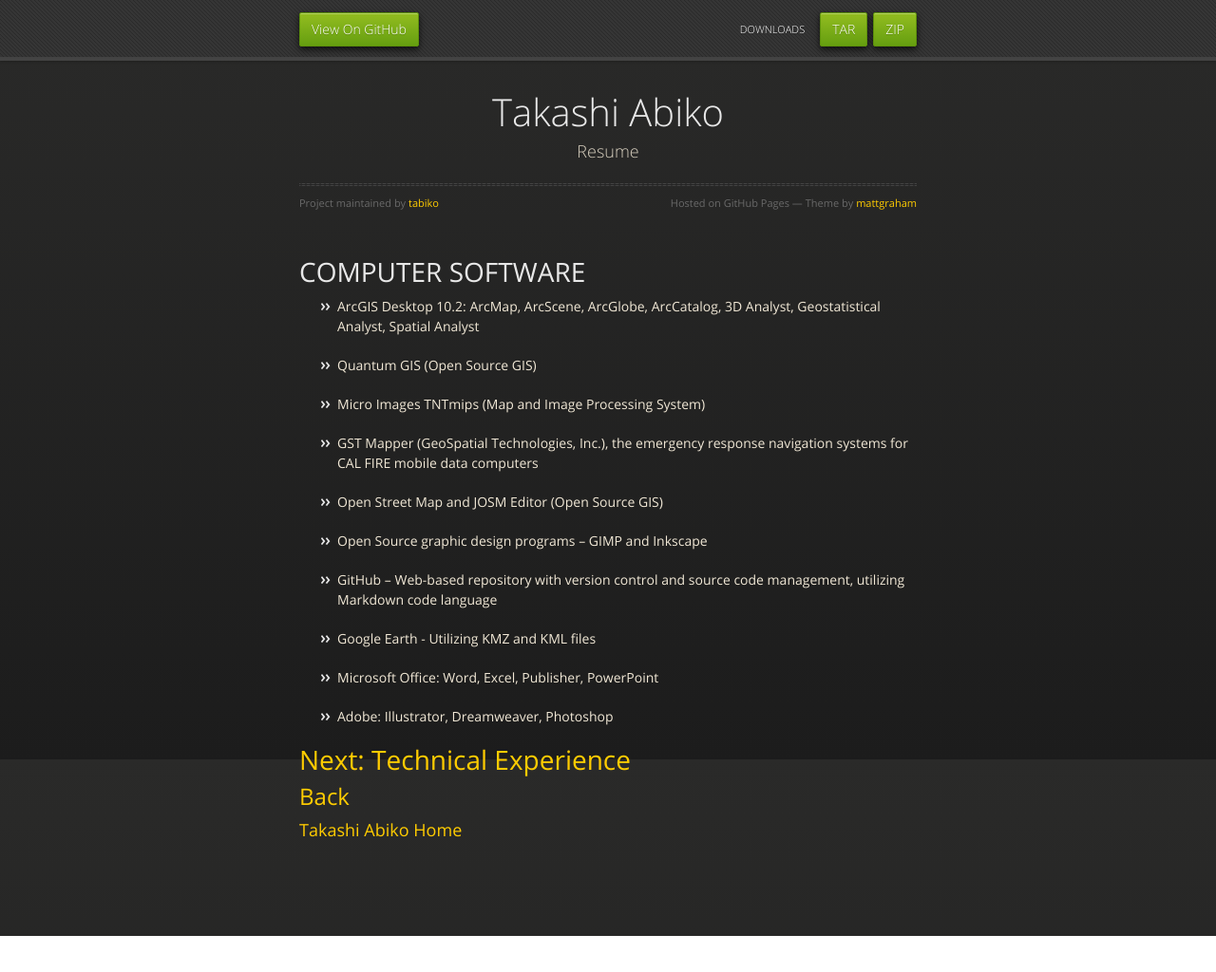
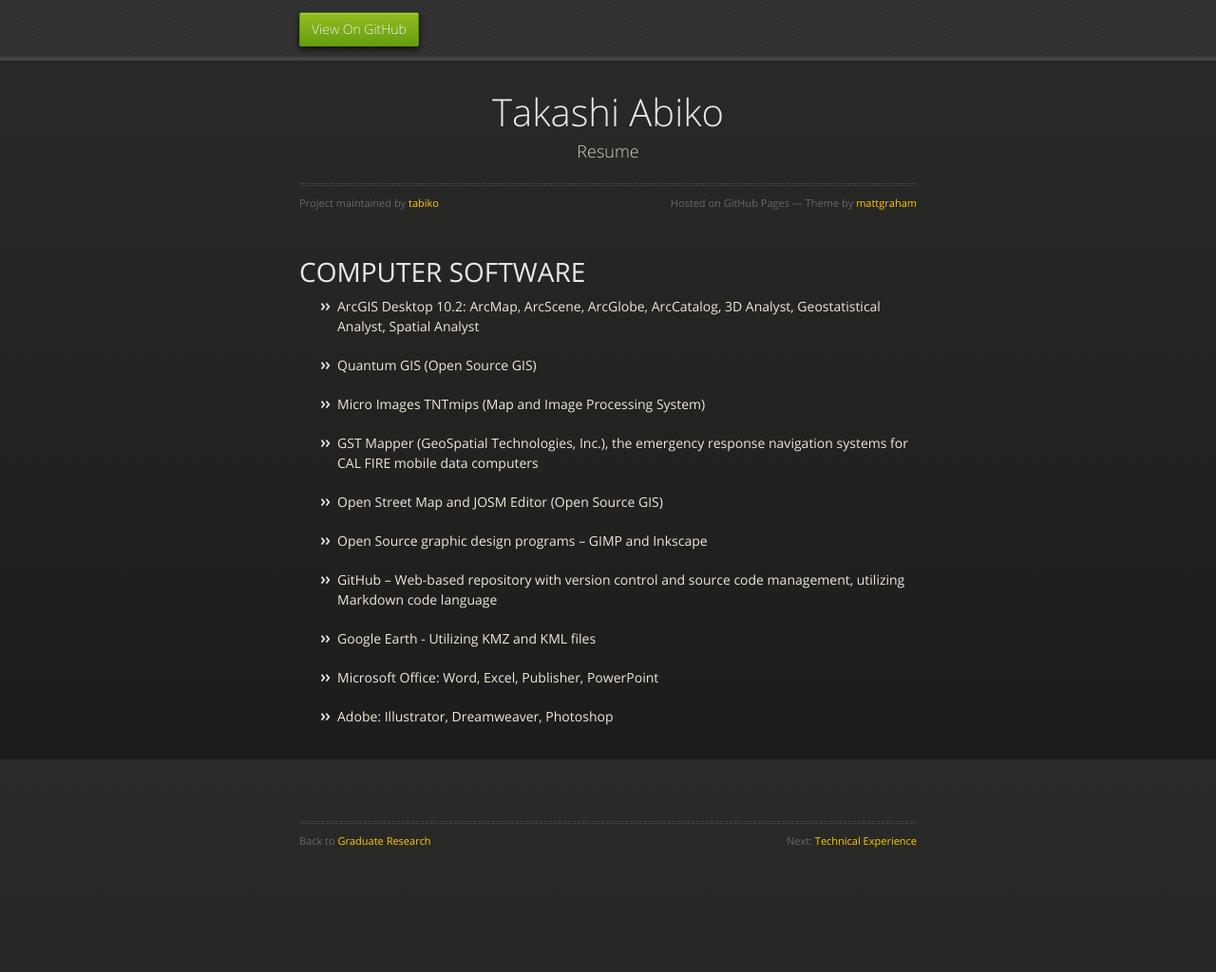
Before and after one commit to tabiko/Computer-Software, a plain HTML site: page index.html in a window 1280 px wide. Shown: the whole page at 95% size. Before the commit the page ends 986 px from the top, so only its background shows below. Drawn offline with nearby package versions, Linux system fonts and the light colour scheme.

Commit message:
Update index.html

```diff
--- a/index.html
+++ b/index.html
@@ -21,9 +21,6 @@
       <div id="header">
         <nav>
           <li class="fork"><a href="https://github.com/tabiko/Computer-Software">View On GitHub</a></li>
-          <li class="downloads"><a href="https://github.com/tabiko/Computer-Software/zipball/master">ZIP</a></li>
-          <li class="downloads"><a href="https://github.com/tabiko/Computer-Software/tarball/master">TAR</a></li>
-          <li class="title">DOWNLOADS</li>
         </nav>
       </div><!-- end header -->
 
@@ -54,21 +51,10 @@
 <li><p>Adobe: Illustrator, Dreamweaver, Photoshop</p></li>
 </ul>
 
-<h1>
-<a id="next-technical-experience" class="anchor" href="#next-technical-experience" aria-hidden="true"><span class="octicon octicon-link"></span></a><a href="http://tabiko.github.io/Technical-Experience/">Next: Technical Experience</a>
-</h1>
-
-<h2>
-<a id="back" class="anchor" href="#back" aria-hidden="true"><span class="octicon octicon-link"></span></a><a href="http://tabiko.github.io/Graduate-Research/">Back</a>
-</h2>
-
-<h3>
-<a id="takashi-abiko-home" class="anchor" href="#takashi-abiko-home" aria-hidden="true"><span class="octicon octicon-link"></span></a><a href="http://tabiko.github.io/">Takashi Abiko Home</a>
-</h3>
-      </section>
-
-    </div>
-    <!--[if !IE]><script>fixScale(document);</script><![endif]-->
-
-  </body>
+     <section>
+		    <div id="title">
+          <hr>
+          <span class="credits left">Back to <a href="http://tabiko.github.io/Graduate-Research">Graduate Research</a></span>
+          <span class="credits right">Next: <a href="http://tabiko.github.io/Technical-Experience">Technical Experience</a></span>
+        </div>
 </html>
```
